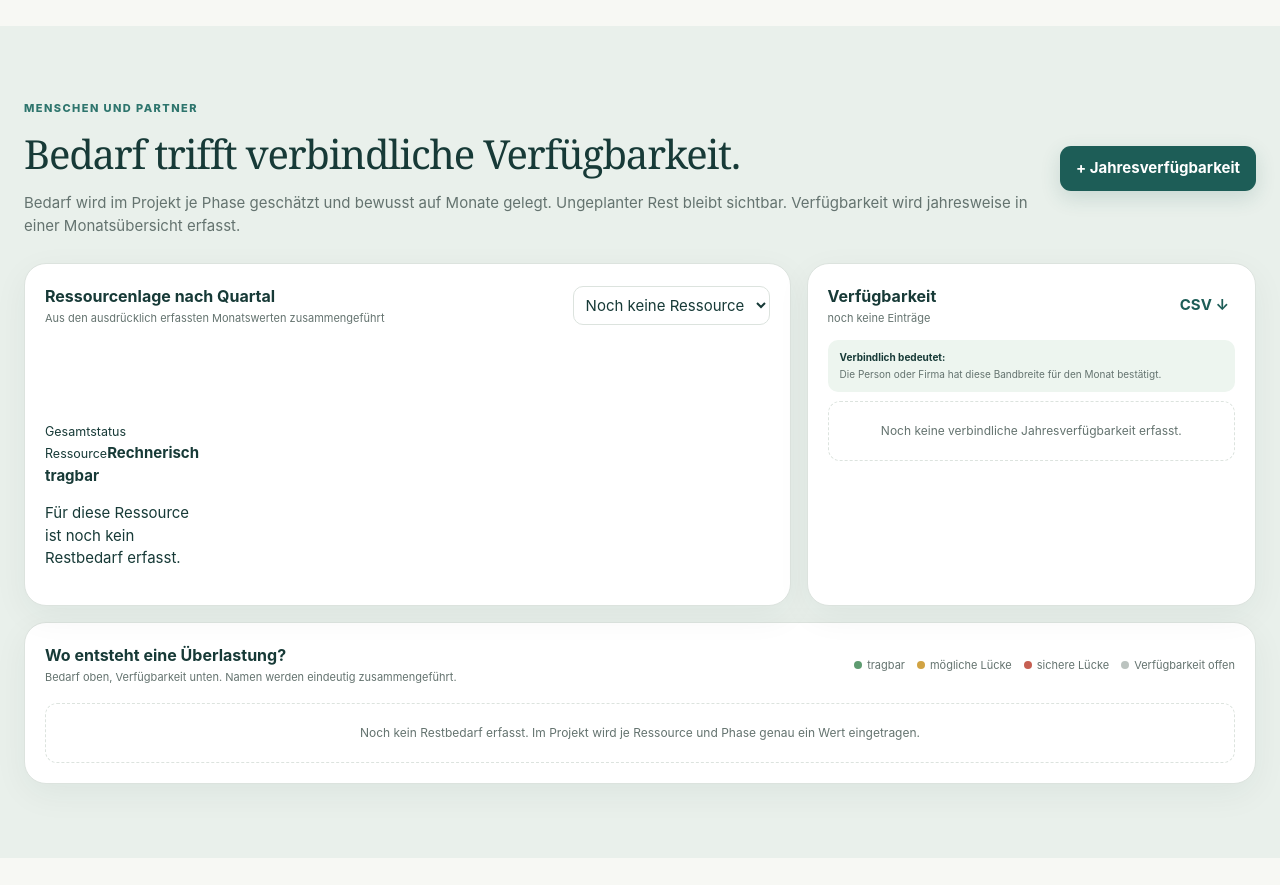
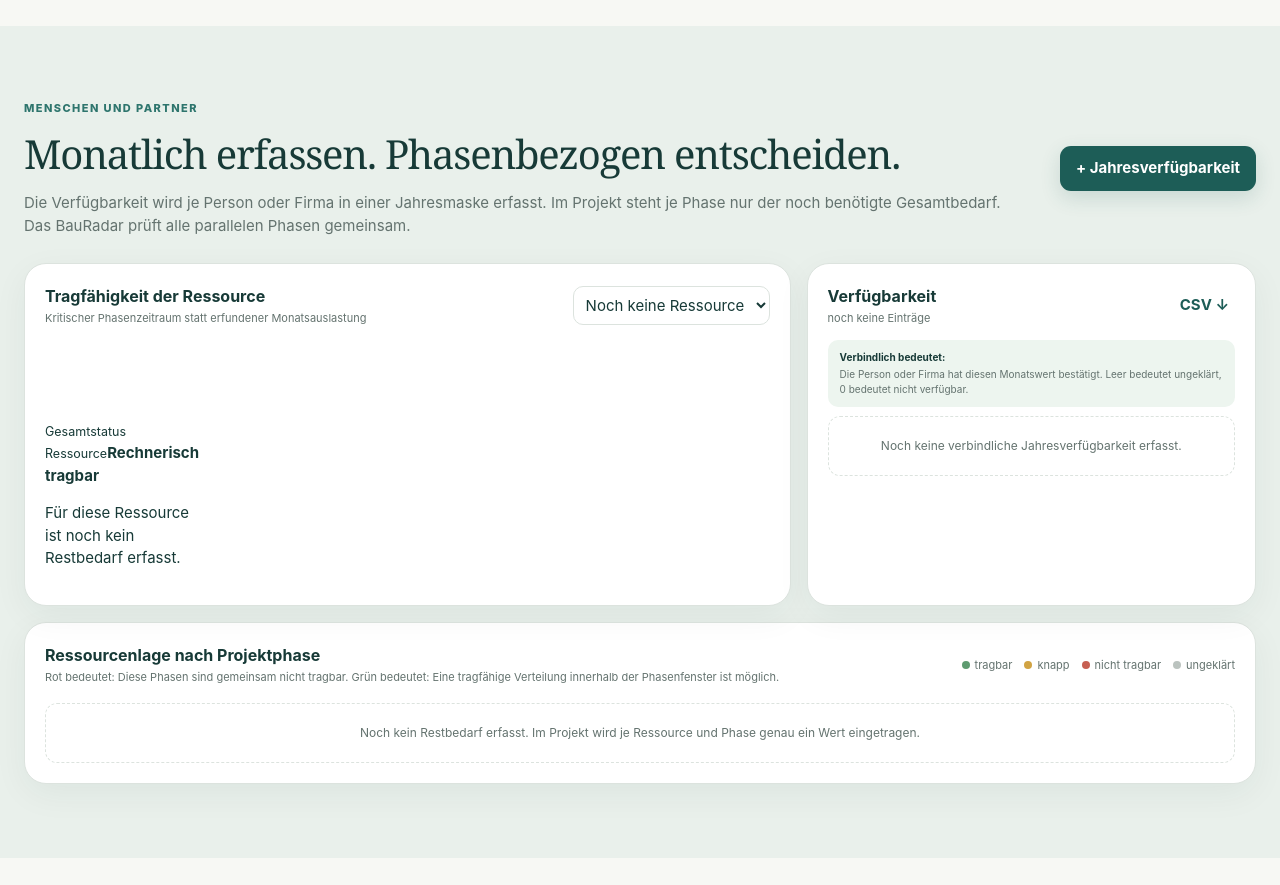
Before and after one commit to FabriInno28/BGR_Bau_test, a website built with Vite: page index.html in a window 1280 px wide. Shown: the part 1820-2705 px from the top of the page. Built offline with nearby package versions, Linux system fonts and the light colour scheme.

Commit message:
Ressourcenoberfläche phasenbezogen ausrichten

```diff
--- a/index.html
+++ b/index.html
@@ -20,7 +20,7 @@
   <main id="top">
     <section class="hero shell">
       <div class="hero-copy"><p class="eyebrow">BGR BauRadar · rollende Bauplanung</p><h1>Heute sauber abbilden.<br><em>Morgen verlässlich planen.</em></h1><p>Die Mutterliste zeigt den aktuellen Projektstand. Im BauRadar planen wir für jedes Projekt alle Phasen, die benötigten Menschen, die finanziellen Mittel und die entscheidenden Übergänge.</p></div>
-      <div class="hero-rule"><span>Verbindliche Planungslogik</span><strong>Kein Phasenstart ohne geklärte Verantwortung, personelle Kapazität, Geld und Termin.</strong><small>Ressourcen werden bewusst pro Monat geplant. Quartale und Jahre sind Auswertungen – keine automatische Verteilung.</small></div>
+      <div class="hero-rule"><span>Verbindliche Planungslogik</span><strong>Kein Phasenstart ohne geklärte Verantwortung, personelle Kapazität, Geld und Termin.</strong><small>Verfügbarkeit wird monatlich erfasst. Bedarf und Entscheide bleiben phasenbezogen. Es gibt keine automatische Verteilung.</small></div>
     </section>
 
     <section class="shell pulse" aria-label="Portfolio Kennzahlen"><div class="pulse-title"><span>Portfolio heute</span><small id="data-state">aktueller Stand Mutterliste</small></div><div class="kpis" id="kpis"></div></section>
@@ -44,13 +44,13 @@
     </section>
 
     <section class="band" id="ressourcen"><div class="shell section">
-      <div class="section-head compact"><div><p class="eyebrow">Menschen und Partner</p><h2>Bedarf trifft verbindliche Verfügbarkeit.</h2><p>Bedarf wird im Projekt je Phase geschätzt und bewusst auf Monate gelegt. Ungeplanter Rest bleibt sichtbar. Verfügbarkeit wird jahresweise in einer Monatsübersicht erfasst.</p></div><button class="button primary" id="new-capacity">+ Jahresverfügbarkeit</button></div>
+      <div class="section-head compact"><div><p class="eyebrow">Menschen und Partner</p><h2>Monatlich erfassen. Phasenbezogen entscheiden.</h2><p>Die Verfügbarkeit wird je Person oder Firma in einer Jahresmaske erfasst. Im Projekt steht je Phase nur der noch benötigte Gesamtbedarf. Das BauRadar prüft alle parallelen Phasen gemeinsam.</p></div><button class="button primary" id="new-capacity">+ Jahresverfügbarkeit</button></div>
       <div class="alert-strip hidden" id="resource-alert"></div>
       <div class="resource-layout">
-        <article class="resource-chart-card"><div class="card-head"><div><strong>Ressourcenlage nach Quartal</strong><span>Aus den ausdrücklich erfassten Monatswerten zusammengeführt</span></div><select id="resource-focus" aria-label="Ressource auswählen"></select></div><div class="resource-chart" id="resource-chart"></div></article>
-        <article class="capacity-card"><div class="card-head"><div><strong>Verfügbarkeit</strong><span id="capacity-count">noch keine Einträge</span></div><button class="text-button" id="export-capacity">CSV ↓</button></div><div class="capacity-principle"><strong>Verbindlich bedeutet:</strong><span>Die Person oder Firma hat diese Bandbreite für den Monat bestätigt.</span></div><div class="simple-table" id="capacity-list"></div></article>
+        <article class="resource-chart-card"><div class="card-head"><div><strong>Tragfähigkeit der Ressource</strong><span>Kritischer Phasenzeitraum statt erfundener Monatsauslastung</span></div><select id="resource-focus" aria-label="Ressource auswählen"></select></div><div class="resource-chart" id="resource-chart"></div></article>
+        <article class="capacity-card"><div class="card-head"><div><strong>Verfügbarkeit</strong><span id="capacity-count">noch keine Einträge</span></div><button class="text-button" id="export-capacity">CSV ↓</button></div><div class="capacity-principle"><strong>Verbindlich bedeutet:</strong><span>Die Person oder Firma hat diesen Monatswert bestätigt. Leer bedeutet ungeklärt, 0 bedeutet nicht verfügbar.</span></div><div class="simple-table" id="capacity-list"></div></article>
       </div>
-      <article class="matrix-card"><div class="card-head"><div><strong>Wo entsteht eine Überlastung?</strong><span>Bedarf oben, Verfügbarkeit unten. Namen werden eindeutig zusammengeführt.</span></div><div class="state-legend"><span><i class="ok"></i>tragbar</span><span><i class="watch"></i>mögliche Lücke</span><span><i class="gap"></i>sichere Lücke</span><span><i class="open"></i>Verfügbarkeit offen</span></div></div><div class="matrix-wrap" id="resource-matrix"></div></article>
+      <article class="matrix-card"><div class="card-head"><div><strong>Ressourcenlage nach Projektphase</strong><span>Rot bedeutet: Diese Phasen sind gemeinsam nicht tragbar. Grün bedeutet: Eine tragfähige Verteilung innerhalb der Phasenfenster ist möglich.</span></div><div class="state-legend"><span><i class="ok"></i>tragbar</span><span><i class="watch"></i>knapp</span><span><i class="gap"></i>nicht tragbar</span><span><i class="open"></i>ungeklärt</span></div></div><div class="matrix-wrap" id="resource-matrix"></div></article>
     </div></section>
 
     <section class="shell section finance-section" id="finanzen">
@@ -82,7 +82,7 @@
 
     <div class="form-panel hidden" data-panel="roles"><p class="panel-intro">Die Funktion ist entscheidend. Namen und Partner werden aus einer einheitlichen Liste gewählt. Die Bauherrenbegleitung wird separat mandatiert und ist spätestens ab Machbarkeitsstudie dabei.</p><div class="form-grid two"><label><span>Mitglied Geschäftsstelle</span><select id="f-gs"></select></label><label><span>Mitglied Baukommission</span><select id="f-bk"></select></label><label><span>Mitglied Vorstand, Gesamtsicht</span><select id="f-vs"></select></label><label><span>Bauherrenbegleitung</span><select id="f-bhb"></select></label><label><span>Unabhängige Kontrolle</span><select id="f-control"></select></label><label><span>Stellvertretung</span><select id="f-deputy"></select></label></div></div>
 
-    <div class="form-panel hidden" data-panel="resources"><div class="repeat-head"><div><strong>Bedarf dieses Projekts</strong><span>Gesamtbedarf je Ressource und Phase schätzen. Monatswerte nur dort erfassen, wo die zeitliche Lage wirklich bekannt ist.</span></div><button type="button" class="button ghost" id="add-demand">+ Ressourcenbedarf</button></div><div class="edit-table" id="demand-editor"></div><p class="input-note">Das BauRadar verteilt nichts automatisch. Die Differenz zwischen Gesamtbedarf und Monatsplanung bleibt als «zeitlich noch nicht geplant» sichtbar.</p></div>
+    <div class="form-panel hidden" data-panel="resources"><div class="repeat-head"><div><strong>Restbedarf dieses Projekts</strong><span>Je Person oder Firma und Projektphase wird genau ein Wert erfasst.</span></div><button type="button" class="button ghost" id="add-demand">+ Ressourcenbedarf</button></div><div class="edit-table" id="demand-editor"></div><p class="input-note">Bei zukünftigen Phasen entspricht der Wert dem gesamten erwarteten Bedarf. Bei laufenden Phasen wird nur eingetragen, was ab heute noch benötigt wird. Das BauRadar verteilt nichts auf einzelne Monate.</p></div>
 
     <div class="form-panel hidden" data-panel="money"><div class="mother-cost-note" id="mother-cost-note"></div><div class="repeat-head"><div><strong>Kosten nach Phase und Jahr</strong><span>Jeder Betrag erhält eine Qualität. Nur freigegebene und gebundene Werte gelten als gesichert.</span></div><button type="button" class="button ghost" id="add-phase-cost">+ Phasenkosten</button></div><div class="edit-table" id="phase-cost-editor"></div></div>
 
@@ -93,10 +93,10 @@
 
   <dialog id="capacity-dialog" class="dialog wide"><form method="dialog" id="capacity-form">
     <div class="dialog-head"><div><p class="eyebrow">Verbindliche Verfügbarkeit</p><h2>Jahr gemeinsam erfassen</h2></div><button class="close" value="cancel" aria-label="Schliessen">×</button></div>
-    <div class="form-grid three capacity-head-fields"><label><span>Person oder Firma</span><select id="c-name" required></select></label><label><span>Funktion</span><input id="c-function" required placeholder="z. B. Projektleitung"></label><label><span>Jahr</span><select id="c-year"></select></label></div>
+    <div class="form-grid two capacity-head-fields"><label><span>Person oder Firma</span><select id="c-name" required></select></label><label><span>Jahr</span><select id="c-year"></select></label></div>
     <div class="capacity-year-intro"><strong>Alle zwölf Monate auf einen Blick</strong><span>Nur bekannte Werte eintragen. Leere Monate bleiben offen. Bereits gespeicherte Werte sind vorausgefüllt.</span></div>
     <div class="capacity-year-grid" id="capacity-year-grid"></div>
-    <label class="confirm-field"><input id="c-confirmed" type="checkbox" required><span>Die eingetragenen Monatswerte wurden mit der Person oder Firma geklärt und können verbindlich verwendet werden.</span></label>
+    <label class="confirm-field"><input id="c-confirmed" type="checkbox" required><span>Die eingetragenen Monatswerte wurden mit der Person oder Firma geklärt und können verbindlich verwendet werden. Eine eingetragene Null bedeutet bestätigt nicht verfügbar.</span></label>
     <p class="input-note">Es wird nichts automatisch verteilt oder aus anderen Monaten hochgerechnet. Wenn du einen bestehenden Monatswert vollständig leerst, wird er beim Speichern entfernt.</p>
     <div class="dialog-actions"><button type="button" class="text-danger hidden" id="delete-capacity">Ganzes Jahr löschen</button><span></span><button class="button ghost" value="cancel">Abbrechen</button><button type="submit" class="button primary">Jahr speichern</button></div>
   </form></dialog>
```
